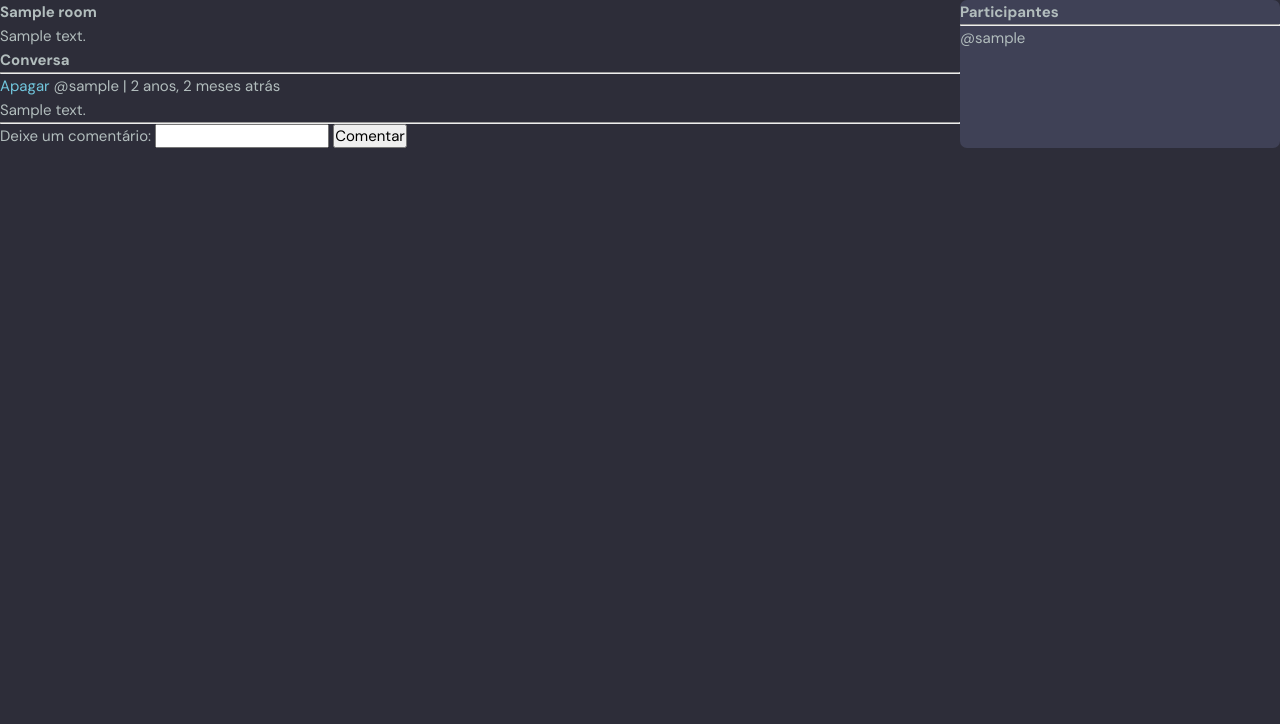
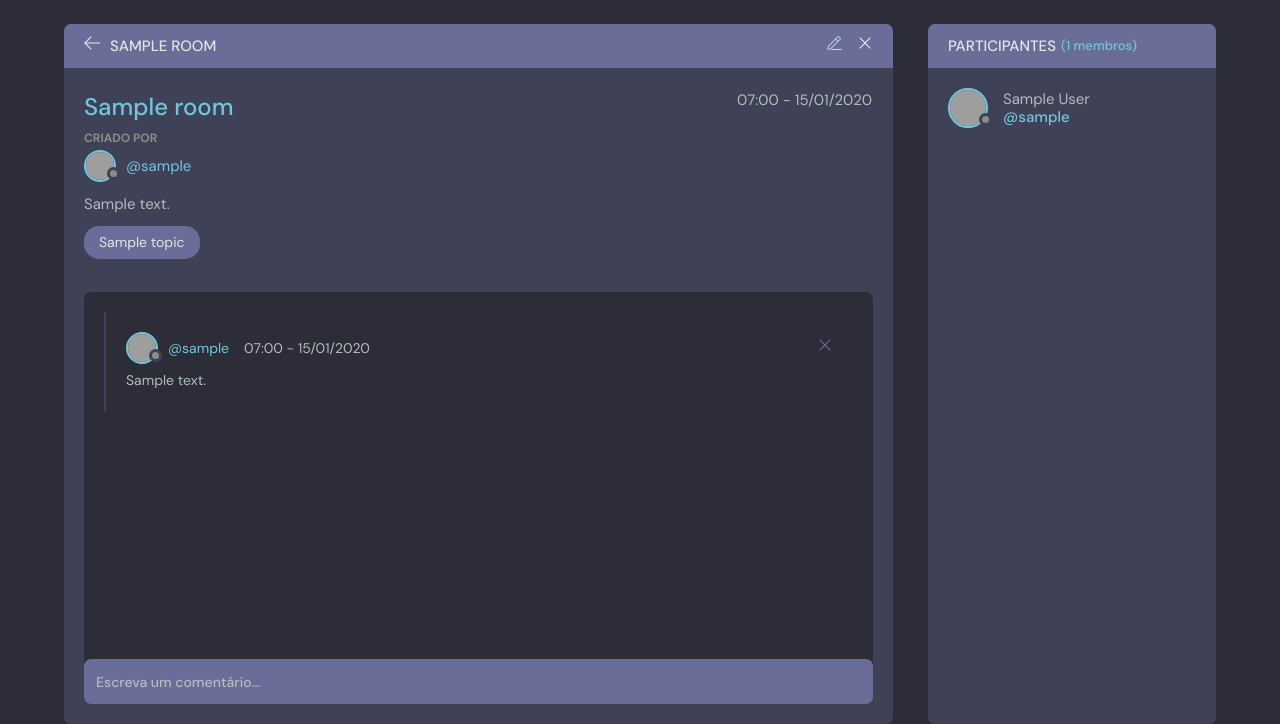
Before and after one commit to br-adriel/django-pencil-squad, a Django app: page /squads/1 in a window 1280 px wide. Shown: the part 76-800 px from the top of the page. Run offline with Django 4.2, Linux system fonts and the light colour scheme; a user stored in the database is signed in; tables that the repository leaves empty hold one stand-in row (values such as "Sample post"); grey boxes are pictures that could not be loaded.

Commit message:
Implementa template para room

```diff
--- a/base/templates/base/room.html
+++ b/base/templates/base/room.html
@@ -1,53 +1,147 @@
 {% extends 'main.html' %}
 
+{% block title %}{{ room.name }}{% endblock %}
+
 {% block content %}
-<style>
-  .room-container {
-    display: grid;
-    grid-template: auto / 3fr 1fr;
-  }
-</style>
+<main class="profile-page layout layout--2">
+  <div class="container">
+    <!-- Room Start -->
+    <div class="room">
+      <div class="room__top">
+        <div class="room__topLeft">
+          <a href="{% url 'home' %}">
+            <svg version="1.1" xmlns="http://www.w3.org/2000/svg" width="32" height="32" viewBox="0 0 32 32">
+              <title>arrow-left</title>
+              <path
+                d="M13.723 2.286l-13.723 13.714 13.719 13.714 1.616-1.611-10.96-10.96h27.625v-2.286h-27.625l10.965-10.965-1.616-1.607z"
+              ></path>
+            </svg>
+          </a>
+          <h3>{{ room.name }}</h3>
+        </div>
 
-<div class="room-container">
-  <div>
-    <h1>{{ room.name }}</h1>
-    <p>{{ room.description }}</p>
+        {% if room.host == request.user %}
+        <div class="room__topRight">
+          <a href="{% url 'update-room' room.id %}">
+            <svg
+              enable-background="new 0 0 24 24"
+              height="32"
+              viewBox="0 0 24 24"
+              width="32"
+              xmlns="http://www.w3.org/2000/svg"
+            >
+              <title>edit</title>
+              <g>
+                <path d="m23.5 22h-15c-.276 0-.5-.224-.5-.5s.224-.5.5-.5h15c.276 0 .5.224.5.5s-.224.5-.5.5z" />
+              </g>
+              <g>
+                <g>
+                  <path
+                    d="m2.5 22c-.131 0-.259-.052-.354-.146-.123-.123-.173-.3-.133-.468l1.09-4.625c.021-.09.067-.173.133-.239l14.143-14.143c.565-.566 1.554-.566 2.121 0l2.121 2.121c.283.283.439.66.439 1.061s-.156.778-.439 1.061l-14.142 14.141c-.065.066-.148.112-.239.133l-4.625 1.09c-.038.01-.077.014-.115.014zm1.544-4.873-.872 3.7 3.7-.872 14.042-14.041c.095-.095.146-.22.146-.354 0-.133-.052-.259-.146-.354l-2.121-2.121c-.19-.189-.518-.189-.707 0zm3.081 3.283h.01z"
+                  />
+                </g>
+                <g>
+                  <path
+                    d="m17.889 10.146c-.128 0-.256-.049-.354-.146l-3.535-3.536c-.195-.195-.195-.512 0-.707s.512-.195.707 0l3.536 3.536c.195.195.195.512 0 .707-.098.098-.226.146-.354.146z"
+                  />
+                </g>
+              </g>
+            </svg>
+          </a>
+          <a href="{% url 'delete-room' room.id %}">
+            <svg version="1.1" xmlns="http://www.w3.org/2000/svg" width="32" height="32" viewBox="0 0 32 32">
+              <title>remove</title>
+              <path
+                d="M27.314 6.019l-1.333-1.333-9.98 9.981-9.981-9.981-1.333 1.333 9.981 9.981-9.981 9.98 1.333 1.333 9.981-9.98 9.98 9.98 1.333-1.333-9.98-9.98 9.98-9.981z"
+              ></path>
+            </svg>
+          </a>
+        </div>
+        {% endif %}
+      </div>
+      <div class="room__box scroll">
+        <div class="room__header scroll">
+          <div class="room__info">
+            <h3>{{ room.name }}</h3>
+            <span>{{ room.created|date:"H:i - d/m/Y" }}</span>
+          </div>
+          <div class="room__hosted">
+            <p>Criado por</p>
+            <a href="{% url 'user-profile' room.host.id %}" class="room__author">
+              <div class="avatar avatar--small">
+                <img src="https://randomuser.me/api/portraits/men/37.jpg" />
+              </div>
+              <span>@{{room.host.username}}</span>
+            </a>
+          </div>
+          <div class="room__details">
+            {{ room.description }}
+          </div>
+          <span class="room__topics">{{ room.topic }}</span>
+        </div>
 
-    <div class="comment-wrapper">
-      <h3>Conversa</h3>
-      <hr>
+        <div class="room__conversation">
+          <div class="threads scroll">
+            {% for message in room_messages %}
+            <div class="thread">
+              <div class="thread__top">
+                <div class="thread__author">
+                  <a href="{% url 'user-profile' message.user.id %}" class="thread__authorInfo">
+                    <div class="avatar avatar--small">
+                      <img src="https://randomuser.me/api/portraits/men/37.jpg" />
+                    </div>
+                    <span>@{{message.user.username}}</span>
+                  </a>
+                  <span class="thread__date">{{message.created|date:"H:i - d/m/Y"}}</span>
+                </div>
+                {% if message.user == request.user %}
+                <div class="thread__delete">
+                  <a href="{% url 'delete-message' message.id %}">
+                    <svg version="1.1" xmlns="http://www.w3.org/2000/svg" width="32" height="32" viewBox="0 0 32 32">
+                      <title>remove</title>
+                      <path
+                      d="M27.314 6.019l-1.333-1.333-9.98 9.981-9.981-9.981-1.333 1.333 9.981 9.981-9.981 9.98 1.333 1.333 9.981-9.98 9.98 9.98 1.333-1.333-9.98-9.98 9.98-9.981z"
+                      ></path>
+                    </svg>
+                  </a>
+                </div>
+                {% endif %}
+              </div>
+              <div class="thread__details">{{ message.body }}</div>
+            </div>
+            {% endfor %}
+          </div>
+        </div>
+      </div>
+      <div class="room__message">
+        {% if request.user.is_authenticated %}
+          <form action="" method="post">
+            {% csrf_token %}
+            <input type="text" name="comment" id="comment-input" placeholder="Escreva um comentário..." />
+          </form>
+        {% endif %}
+      </div>
+    </div>
+    <!-- Room End -->
 
-      {% for message in room_messages %}
-        <div>
-          {% if message.user == request.user %}
-          <a href="{% url 'delete-message' message.id %}">Apagar</a>
-          {% endif %}
-          <small>@{{ message.user }} | {{ message.created|timesince }} atrás</small>
-          <br>
-          <p>{{ message.body }}</p>
-        </div>
-        <hr>
-      {% endfor %}
+    <!-- Start -->
+    <div class="participants">
+      <h3 class="participants__top">Participantes <span>({{ room.participants.count }} membros)</span></h3>
+      <div class="participants__list scroll">
+        {% for user in participants %}
+          <a href="{% url 'user-profile' user.id %}" class="participant">
+            <div class="avatar avatar--medium">
+              <img src="https://randomuser.me/api/portraits/men/37.jpg" />
+            </div>
+            <p>
+              {{ user.first_name}} {{ user.last_name }}
+              <span>@{{ user.username }}</span>
+            </p>
+          </a>
+        {% endfor %}
+      </div>
     </div>
-
-    {% if request.user.is_authenticated %}
-    <div class="comment-form">
-      <form action="" method="post">
-        {% csrf_token %}
-        <label for="comment-input">Deixe um comentário:</label>
-        <input type="text" name="comment" id="comment-input">
-        <button type="submit">Comentar</button>
-      </form>
-    </div>
-    {% endif %}
+    <!--  End -->
   </div>
-
-  <div class="participants">
-    <h3>Participantes</h3>
-    <hr>
-    {% for user in participants %}
-      <p>@{{ user.username }}</p>
-    {% endfor %}
-  </div>
-</div>
+</main>
 {% endblock %}
```
